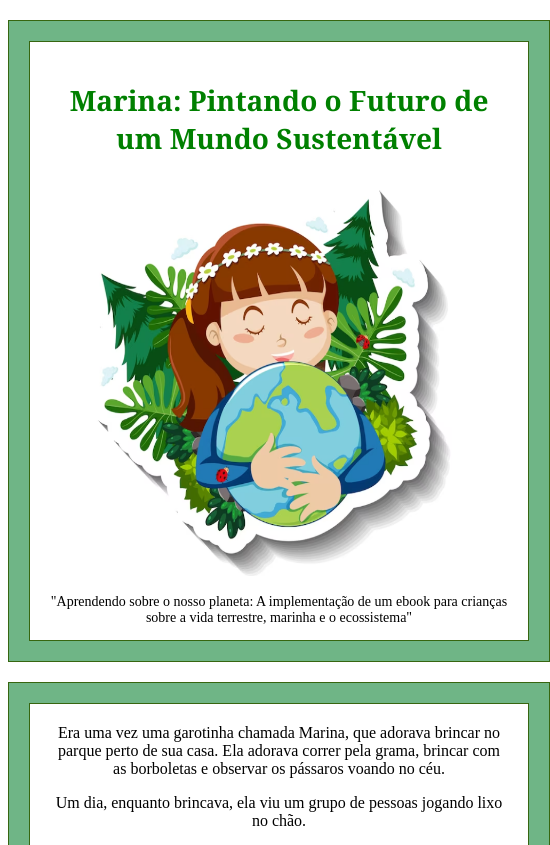
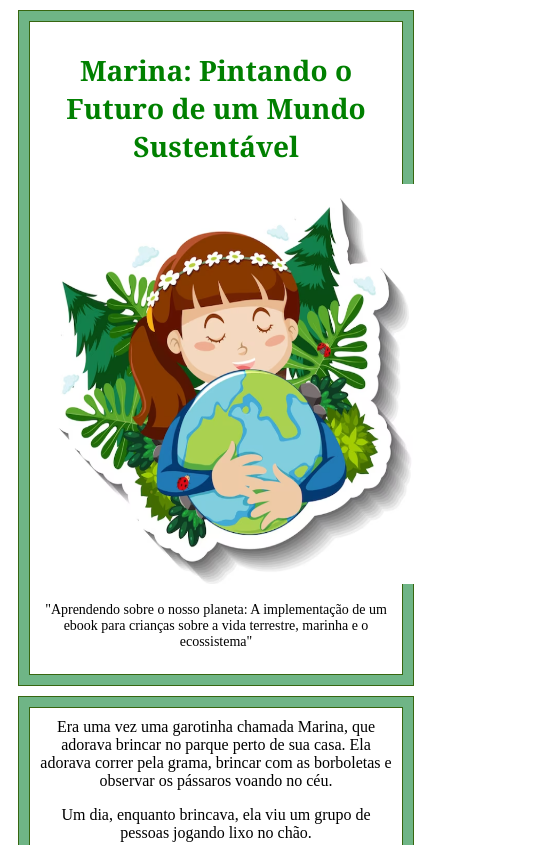
Before and after one commit to mapademarcos/ebookUNINTER, a plain HTML site: page index.html in a window 390 px wide. Shown: the top 845 px of the page, 550 px wide, since content can reach past the window. Drawn offline with Linux system fonts and the light colour scheme.

Commit message:
responsivo mobile

```diff
--- a/style.css
+++ b/style.css
@@ -15,3 +15,17 @@
     padding: 20px;
     box-sizing: border-box;
 }
+
+/* Dispositivos móveis */
+@media (max-width: 768px) {
+    .book {
+        width: 100%;
+        height: auto;
+        margin: 10px;
+        padding: 10px;
+    }
+
+    .page {
+        padding: 10px;
+    }
+}
```
